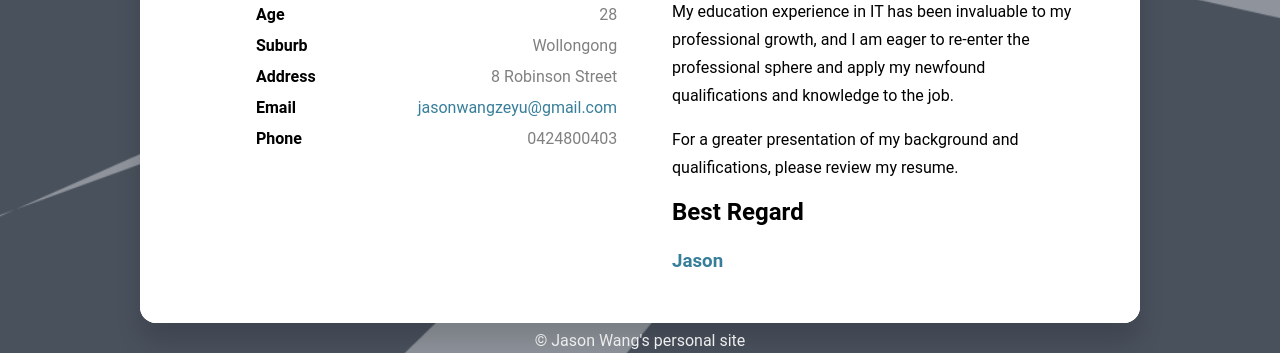
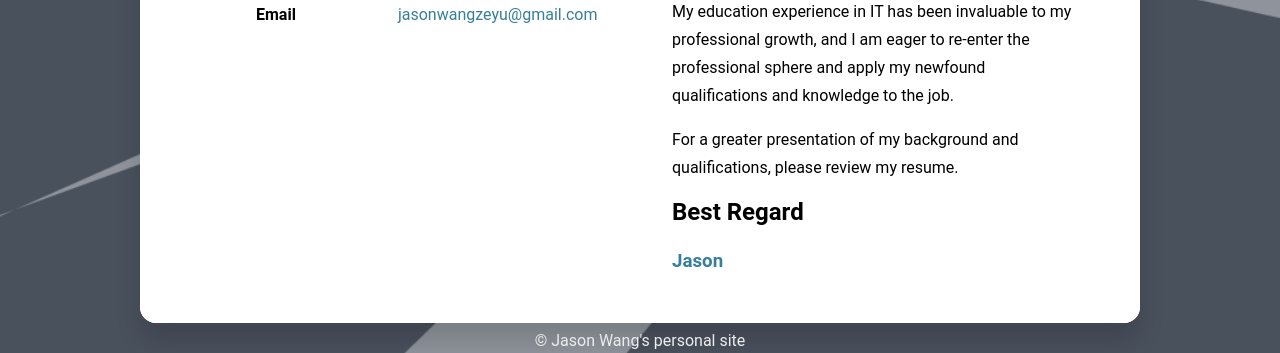
Before and after one commit to JasonFMC/AWS-S3-Hosting, a plain HTML site: page index.html in a window 1280 px wide. Shown: the part 844-1197 px from the top of the page. Drawn offline with Linux system fonts and the light colour scheme.

Commit message:
delete personal info

```diff
--- a/index.html
+++ b/index.html
@@ -43,28 +43,12 @@
                             </div>
                             <table class="homepage__contact">
                                 <tr>
-                                    <td>Age</td>
-                                    <td>28</td>
-                                </tr>
-                                <tr>
-                                    <td>Suburb</td>
-                                    <td>Wollongong</td>
-                                </tr>
-                                <tr>
-                                    <td>Address</td>
-                                    <td>8 Robinson Street</td>
-                                </tr>
-                                <tr>
                                     <td>Email</td>
                                     <td>
                                         <a href="mailto:jasonwangzeyu@gmail.com">
                                             jasonwangzeyu@gmail.com
                                         </a>
                                     </td>
-                                </tr>
-                                <tr>
-                                    <td>Phone</td>
-                                    <td>0424800403</td>
                                 </tr>
                             </table>
                         </div>
```
